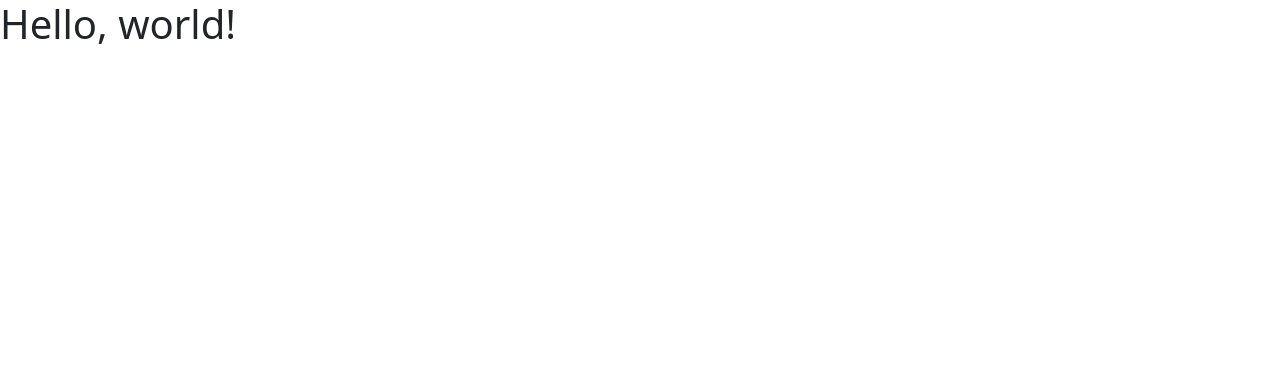
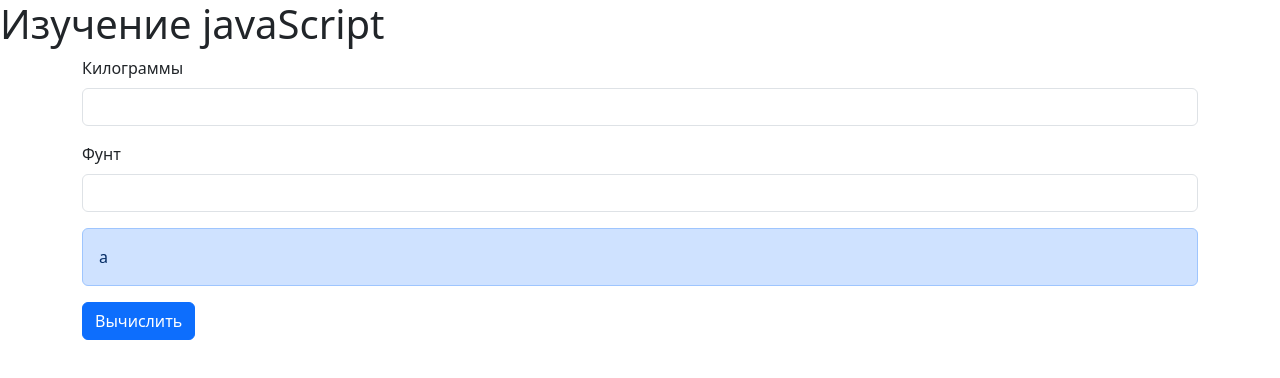
Before and after one commit to VVSamoylov/JSLesson, a plain HTML site: page index.html in a window 1280 px wide. Drawn offline with nearby package versions, Linux system fonts and the light colour scheme.

Commit message:
конвертер kg to funt

```diff
--- a/index.html
+++ b/index.html
@@ -7,7 +7,29 @@
     <link href="https://cdn.jsdelivr.net/npm/bootstrap@5.3.2/dist/css/bootstrap.min.css" rel="stylesheet" integrity="sha384-T3c6CoIi6uLrA9TneNEoa7RxnatzjcDSCmG1MXxSR1GAsXEV/Dwwykc2MPK8M2HN" crossorigin="anonymous">
   </head>
   <body>
-    <h1>Hello, world!</h1>
+    <h1>Изучение javaScript</h1>
+    <div class="container">
+        <div class="row">
+            <form>
+                <div class="mb-3">
+                  <label for="exampleInputEmail1" class="form-label">Килограммы</label>
+                  <input type="number" id="kg" class="form-control" id="exampleInputEmail1" aria-describedby="emailHelp">
+
+                </div>
+                <div class="mb-3">
+                  <label for="exampleInputPassword1" class="form-label">Фунт</label>
+                  <input type="number" id="fnt" class="form-control" id="exampleInputPassword1">
+                </div>
+                <div id="res" class="alert alert-primary" role="alert">
+                    a
+                </div>
+
+                <button type="button" onclick="convertKgToFunt()" class="btn btn-primary">Вычислить</button>
+              </form>
+        </div>
+    </div>
+
+
     <script src="https://cdn.jsdelivr.net/npm/bootstrap@5.3.2/dist/js/bootstrap.bundle.min.js" integrity="sha384-C6RzsynM9kWDrMNeT87bh95OGNyZPhcTNXj1NW7RuBCsyN/o0jlpcV8Qyq46cDfL" crossorigin="anonymous"></script>
     <script src="script.js"></script>
 
--- a/script.js
+++ b/script.js
@@ -0,0 +1,14 @@
+let lKg = document.getElementById('kg');
+let lfnt = document.getElementById('fnt');
+let lRes = document.getElementById('res');
+console.log(lKg);
+function convertKgToFunt(){
+    debugger;
+    let kg = lKg.value; // получаеим значение из поля
+    let fnt = lfnt.value; // получаеим значение из поля
+    const a = 0.454;
+    let result = kg / a; // получился результат
+    console.log('результа в фунтах ' + result + ' килограммов');
+    lRes.innerText = result;
+
+}
```
